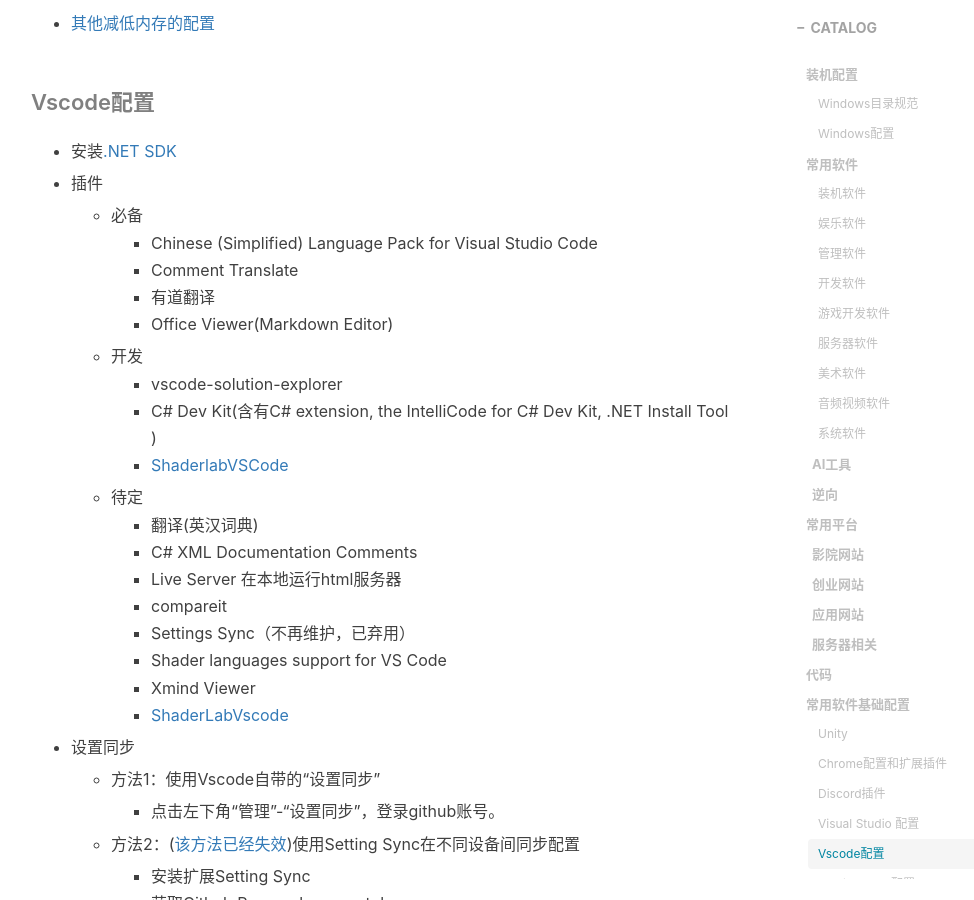
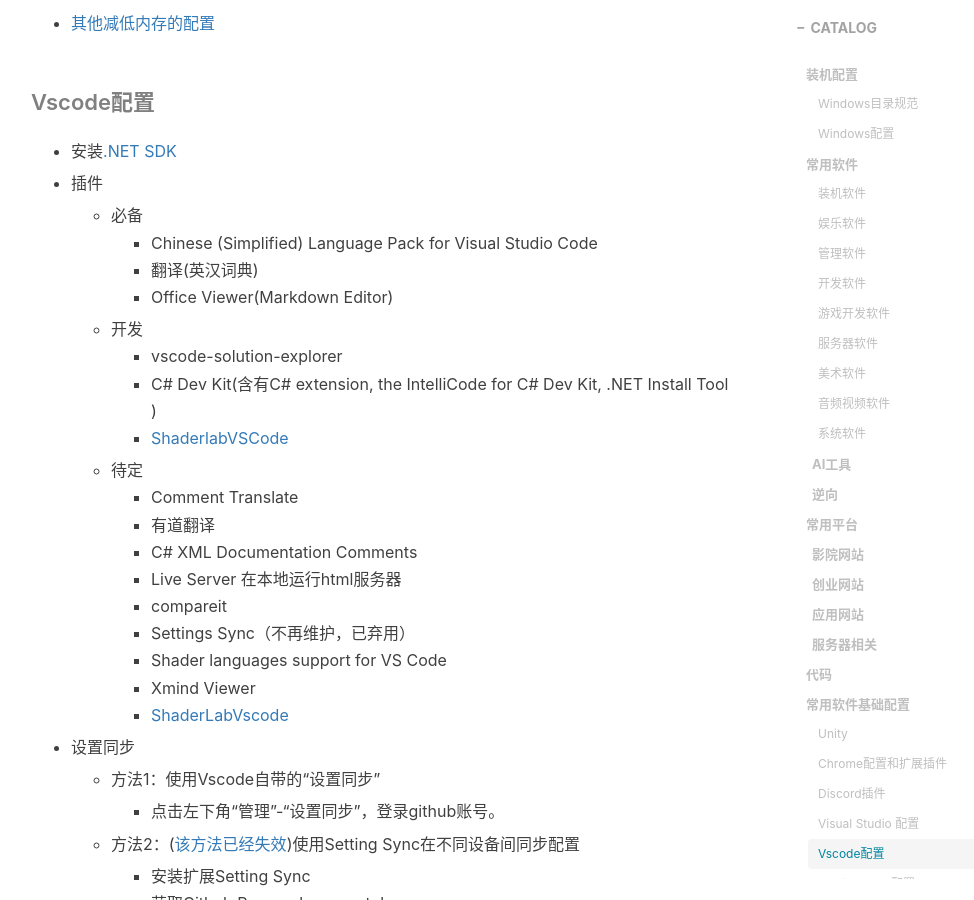
Before and after one commit to gumcstronger/gumcstronger.github.io, a Jekyll site: the page built from _posts/2022/2022-08-24-windows.md, in a window 1280 px wide and 900 px high, scrolled down 8604 px. Shown: the whole window, without its empty margins (234-1208 px from the left). Built offline with Jekyll 4.4.1, drawn with Linux system fonts in a browser that asks for light colours; comment, search, counter and statistics services are not loaded.

Commit message:
Update 2022-08-24-windows.md

```diff
--- a/_posts/2022/2022-08-24-windows.md
+++ b/_posts/2022/2022-08-24-windows.md
@@ -288,15 +288,15 @@
 
   - 必备
     - Chinese (Simplified) Language Pack for Visual Studio Code
-    - Comment Translate
-    - 有道翻译
+    - 翻译(英汉词典)
     - Office Viewer(Markdown Editor)
   - 开发
     - vscode-solution-explorer
     - C# Dev Kit(含有C# extension, the IntelliCode for C# Dev Kit, .NET Install Tool )
     - [ShaderlabVSCode](https://assetstore.unity.com/packages/tools/utilities/shaderlabvscode-94653?aid=1011lGoJ&utm_campaign=unity_affiliate&utm_medium=affiliate&utm_source=partnerize-linkmaker)
   - 待定
-    - 翻译(英汉词典)
+    - Comment Translate
+    - 有道翻译
     - C# XML Documentation Comments
     - Live Server 在本地运行html服务器
     - compareit
```
